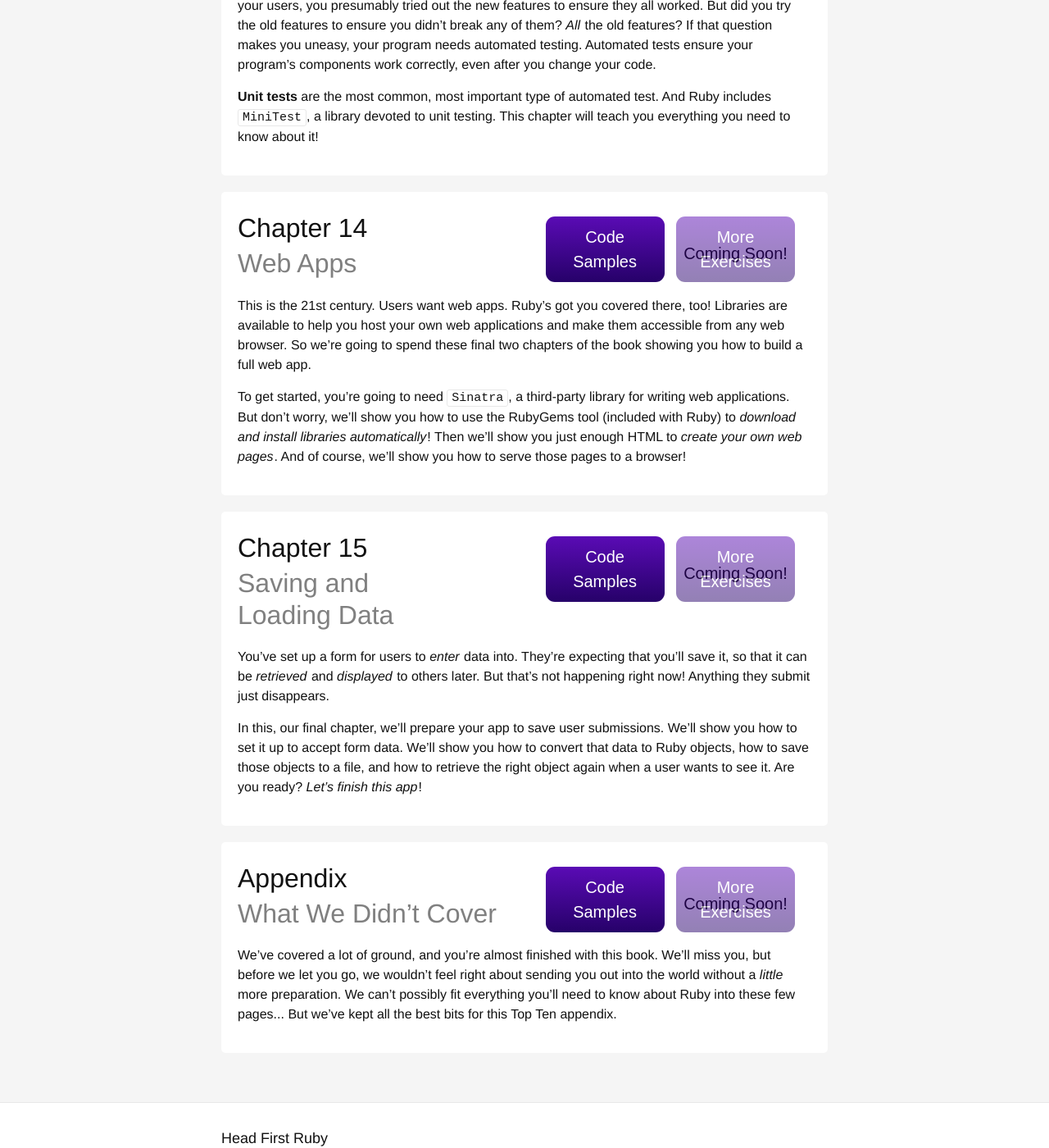
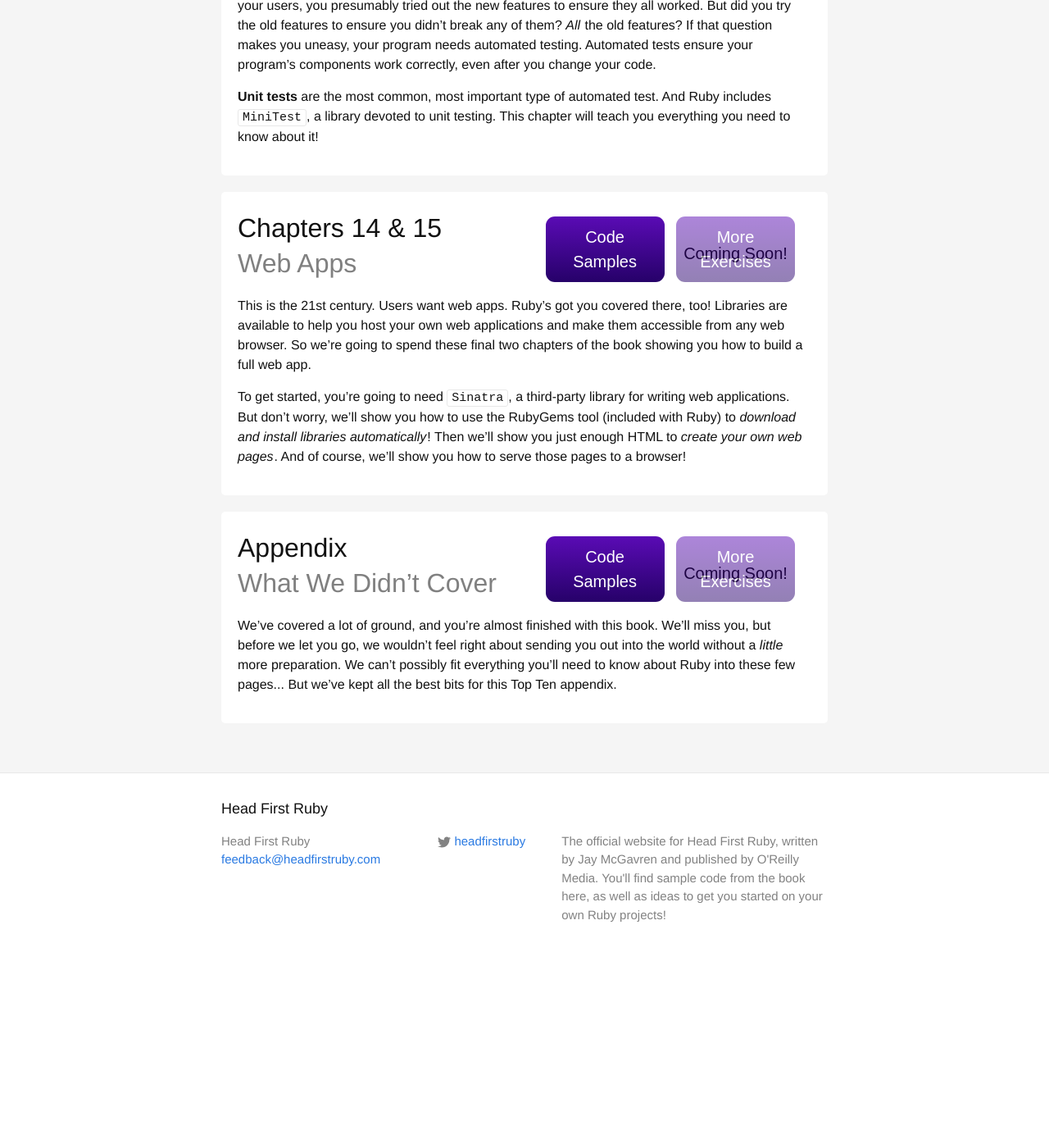
Before and after one commit to jaymcgavren/headfirstgo.com, a Jekyll site: the page built from index.html, in a window 1280 px wide and 1400 px high, scrolled down 4529 px. Shown: the whole window at 82% size. Built offline with Jekyll 4.4.1, drawn with Linux system fonts in a browser that asks for light colours; after the commit the page ends 5716 px from its top, so only the background shows below that.

Commit message:
Merge Chapters 14 and 15 into one listing.

```diff
--- a/index.html
+++ b/index.html
@@ -278,11 +278,11 @@ layout: page
 
 <div class="chapter">
   <div class="heading">
-    <div class="chapter-number">Chapter 14</div>
+    <div class="chapter-number">Chapters 14 & 15</div>
     <div class="title">Web Apps</div>
   </div>
   <div class="buttons">
-    <a href="source/head-first-ruby-ch14-code.zip" class="button">
+    <a href="source/head-first-ruby-ch15-code.zip" class="button">
       <span>Code Samples</span>
     </a>
     <div class="button more-exercises">
@@ -295,28 +295,6 @@ layout: page
   </p>
   <p>
     To get started, you’re going to need <code>Sinatra</code>, a third-party library for writing web applications. But don’t worry, we’ll show you how to use the RubyGems tool (included with Ruby) to <em>download and install libraries automatically</em>! Then we’ll show you just enough HTML to <em>create your own web pages</em>. And of course, we’ll show you how to serve those pages to a browser!
-  </p>
-</div>
-
-<div class="chapter">
-  <div class="heading">
-    <div class="chapter-number">Chapter 15</div>
-    <div class="title">Saving and<br/>Loading Data</div>
-  </div>
-  <div class="buttons">
-    <a href="source/head-first-ruby-ch15-code.zip" class="button">
-      <span>Code Samples</span>
-    </a>
-    <div class="button more-exercises">
-      <span>More Exercises</span>
-      <div class="comingsoon"><br/>Coming Soon!</div>
-    </div>
-  </div>
-  <p>
-    You’ve set up a form for users to <em>enter</em> data into. They’re expecting that you’ll </em>save it, so that it can be <em>retrieved</em> and <em>displayed</em> to others later. But that’s not happening right now! Anything they submit just disappears.
-  </p>
-  <p>
-    In this, our final chapter, we’ll prepare your app to save user submissions. We’ll show you how to set it up to accept form data. We’ll show you how to convert that data to Ruby objects, how to save those objects to a file, and how to retrieve the right object again when a user wants to see it. Are you ready? <em>Let’s finish this app</em>!
   </p>
 </div>
 
```
